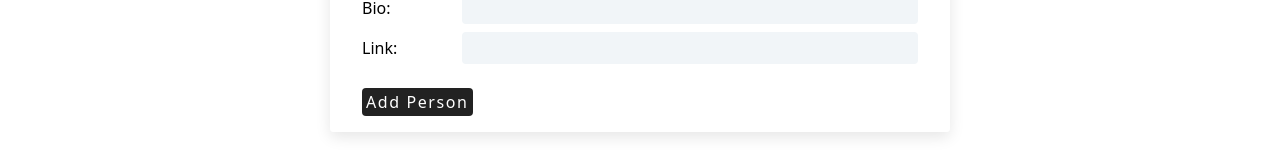
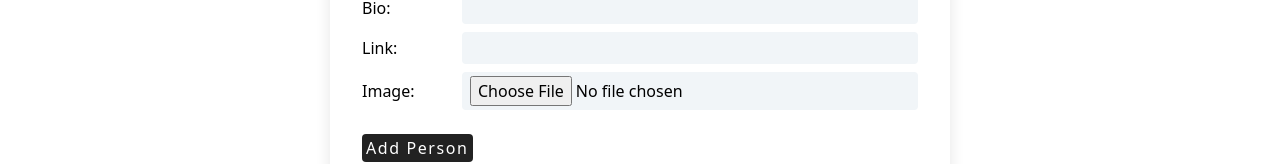
Before and after one commit to franklin-study-group/website, a Next.js app: page /RegisterPage/App in a window 1280 px wide. Shown: the part 430-594 px from the top of the page. Built offline with nearby package versions, Linux system fonts and the light colour scheme.

Commit message:
added TabTitle component and file upload command on register

```diff
--- a/src/components/InputForm.tsx
+++ b/src/components/InputForm.tsx
@@ -1,4 +1,4 @@
-import React, { useState } from 'react';
+import React, { useEffect, useState } from 'react';
 import Tutor from './tutor'
 import styles from '../styles/register.module.css';
 import Finished from './Finished'
@@ -6,7 +6,22 @@ import Finished from './Finished'
 const InputForm = () => {
   const [ifCompleted, setIfCompleted] = useState(false)
   const [ifError, setIfError] = useState(false)
-  var [person, setPerson] = useState({id:1, name: '', bio: '', pic: '', email: ''})
+  const [person, setPerson] = useState({id:1, name: '', bio: '', pic: '', email: ''})
+  const [selectedFile, setSelectedFile] = useState<File>()
+
+  useEffect(()=>{
+    if (selectedFile){
+      const reader = new FileReader()
+      reader.onloadend = () =>{
+        var preview = reader.result as string
+        setPerson({...person, pic: preview})
+      }
+      reader.readAsDataURL(selectedFile)
+    }
+    else{
+      person.pic = null
+    }
+  }, [selectedFile])
 
   const handleSubmit = (event) =>{
     event.preventDefault()
@@ -85,6 +100,23 @@ const InputForm = () => {
               />
             </div>
 
+            <div className={styles.form_control}>
+              <label htmlFor="image_uploads">Image: </label>
+              <input
+                type="file"
+                accept="image/*"
+                onChange={(event)=>{
+                  var file = event.target.files[0]
+                  if (file && file.type.substring(0,5) === 'image'){
+                    setSelectedFile(file)
+                  }
+                  else{
+                    setSelectedFile(null)
+                  }
+                }}
+              />
+            </div>
+
             <button type="submit" onClick={handleSubmit}>add Person</button>
 
           </form>
--- /dev/null
+++ b/src/components/TabTitle.tsx
@@ -0,0 +1,12 @@
+import Head from 'next/head'
+
+const TabTitle = ({title}) =>{
+    return (
+        <Head>
+            <title>{title}</title>
+            <link rel="icon" href="/Images/logoSmall.jpg" />
+        </Head>
+    )
+}
+
+export default TabTitle
--- a/src/components/tutor.tsx
+++ b/src/components/tutor.tsx
@@ -1,5 +1,6 @@
 import React from 'react';
 import styles from '../styles/register.module.css';
+
 const Tutor = ({id, name, pic,bio}) =>{
     const [readMore, setReadMore] = React.useState(false)
         return <div className="flexUnit">
--- a/src/pages/RegisterPage/App.tsx
+++ b/src/pages/RegisterPage/App.tsx
@@ -2,10 +2,12 @@ import React from 'react'
 import InputForm from '../../components/InputForm'
 import NavBar from '../../components/Navbar'
 import styles from '../../styles/register.module.css'
+import TabTitle from '../../components/TabTitle'
 
 function App() {
   return (
     <>
+      <TabTitle title='Franklin Register'/>
       <NavBar />
       <div className={styles.reg_main}>
         <InputForm />
--- a/src/pages/index.tsx
+++ b/src/pages/index.tsx
@@ -1,14 +1,10 @@
 import Navbar from "components/Navbar"
-import Head from "next/head"
+import TabTitle from '../components/TabTitle'
 
 export default function Home() {
   return (
     <div>
-      <Head>
-        <title>Franklin Study Group</title>
-        <link rel="icon" href="/favicon.ico" />
-      </Head>
-
+      <TabTitle title ='Franklin Study Group'/>
       <div>
         <Navbar />
       </div>
```
